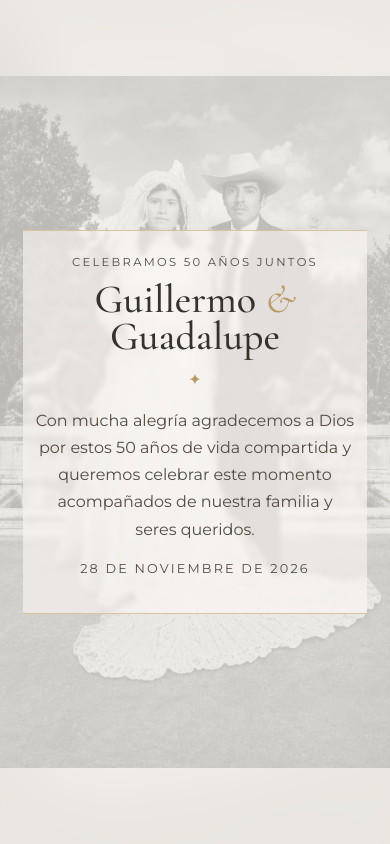
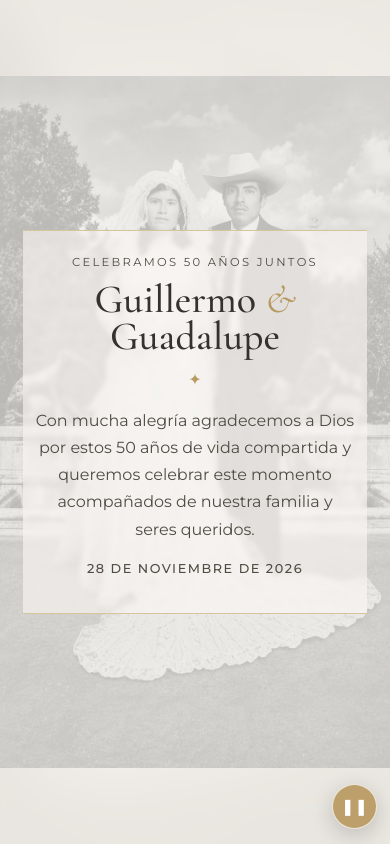
Before and after one commit to bodas-guillermo-guadalupe/bodas-de-oro, a plain HTML site: page index.html in a window 390 px wide. Both pictures are taken after a click on the button "ABRIR INVITACIÓN". Shown: the top 844 px of the page. Drawn offline with nearby package versions, Linux system fonts and the light colour scheme.

Commit message:
Add files via upload

```diff
--- a/index.html
+++ b/index.html
@@ -54,6 +54,15 @@
       <img src="fotos/foto6.jpg" alt="Guillermo y Guadalupe en la actualidad">
     </div>
   </div>
+
+  <audio id="weddingMusic" preload="auto" loop>
+    <source src="musica.mp3" type="audio/mpeg">
+  </audio>
+
+  <button id="musicToggle" class="music-toggle" type="button"
+          aria-label="Pausar o reproducir música" title="Música">
+    ❚❚
+  </button>
 
   <main id="invitation" class="hidden">
     <section class="hero photo-section">
--- a/script.js
+++ b/script.js
@@ -3,7 +3,23 @@ const invitation=document.getElementById("invitation");
 const openBtn=document.getElementById("openInvitation");
 document.body.classList.add("no-scroll");
 
-openBtn.addEventListener("click",()=>{
+const weddingMusic=document.getElementById("weddingMusic");
+const musicToggle=document.getElementById("musicToggle");
+
+openBtn.addEventListener("click",async()=>{
+  // El archivo musica.mp3 ya fue recortado para comenzar en el segundo 16.
+  try{
+    weddingMusic.currentTime=0;
+    await weddingMusic.play();
+    musicToggle.classList.add("visible");
+    musicToggle.textContent="❚❚";
+    musicToggle.classList.remove("paused");
+  }catch(error){
+    // Si el navegador bloquea el audio, el botón queda disponible para iniciarlo manualmente.
+    musicToggle.classList.add("visible","paused");
+    musicToggle.textContent="♪";
+  }
+
   cover.style.opacity="0";
   cover.style.transition="opacity .65s ease";
   setTimeout(()=>{
@@ -13,6 +29,32 @@ openBtn.addEventListener("click",()=>{
     observeSections();
   },650);
 });
+
+if(musicToggle && weddingMusic){
+  musicToggle.addEventListener("click",async()=>{
+    if(weddingMusic.paused){
+      try{
+        await weddingMusic.play();
+        musicToggle.textContent="❚❚";
+        musicToggle.classList.remove("paused");
+      }catch(error){}
+    }else{
+      weddingMusic.pause();
+      musicToggle.textContent="♪";
+      musicToggle.classList.add("paused");
+    }
+  });
+
+  weddingMusic.addEventListener("play",()=>{
+    musicToggle.textContent="❚❚";
+    musicToggle.classList.remove("paused");
+  });
+
+  weddingMusic.addEventListener("pause",()=>{
+    musicToggle.textContent="♪";
+    musicToggle.classList.add("paused");
+  });
+}
 
 const eventDate=new Date("2026-11-28T11:00:00-06:00").getTime();
 
--- a/style.css
+++ b/style.css
@@ -927,3 +927,64 @@ p,
 .date{
   font-weight:400;
 }
+
+
+/* V17 — música */
+.music-toggle{
+  position:fixed;
+  right:16px;
+  bottom:18px;
+  z-index:900;
+  width:48px;
+  height:48px;
+  display:none;
+  place-items:center;
+  border:1px solid rgba(255,255,255,.7);
+  border-radius:50%;
+  background:rgba(184,154,96,.92);
+  color:#fff;
+  font-family:Arial,sans-serif;
+  font-size:1rem;
+  line-height:1;
+  box-shadow:0 6px 22px rgba(0,0,0,.18);
+  cursor:pointer;
+  backdrop-filter:blur(6px);
+  -webkit-backdrop-filter:blur(6px);
+}
+
+.music-toggle.visible{
+  display:grid;
+}
+
+.music-toggle.paused{
+  background:rgba(92,82,67,.86);
+}
+
+@media(max-width:700px){
+  .music-toggle{
+    right:13px;
+    bottom:15px;
+    width:45px;
+    height:45px;
+  }
+}
+
+
+/* V18 — fecha del evento ligeramente más gruesa en toda la invitación */
+.date,
+.hero-date,
+.footer-date,
+.cover13__date,
+.cover12-date,
+.landing-v11__date,
+.cover12-date,
+.cover12 .date,
+.cover13 .date{
+  font-weight:500 !important;
+  letter-spacing:.12em;
+}
+
+/* Fecha grande tipo “28 · 11 · 2026” */
+.date-panel h3{
+  font-weight:600 !important;
+}
```
Also changed, not shown: LEEME.txt, 1 other file.
